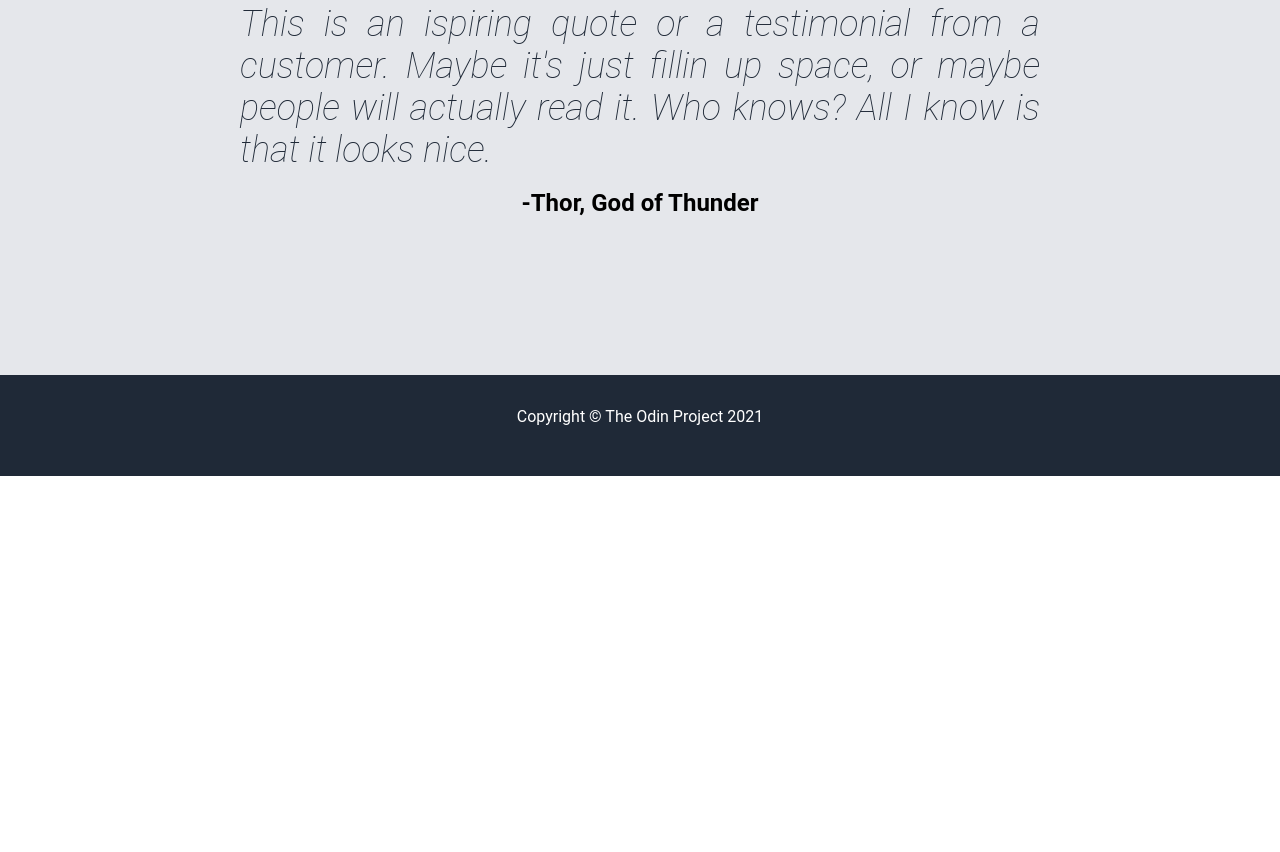
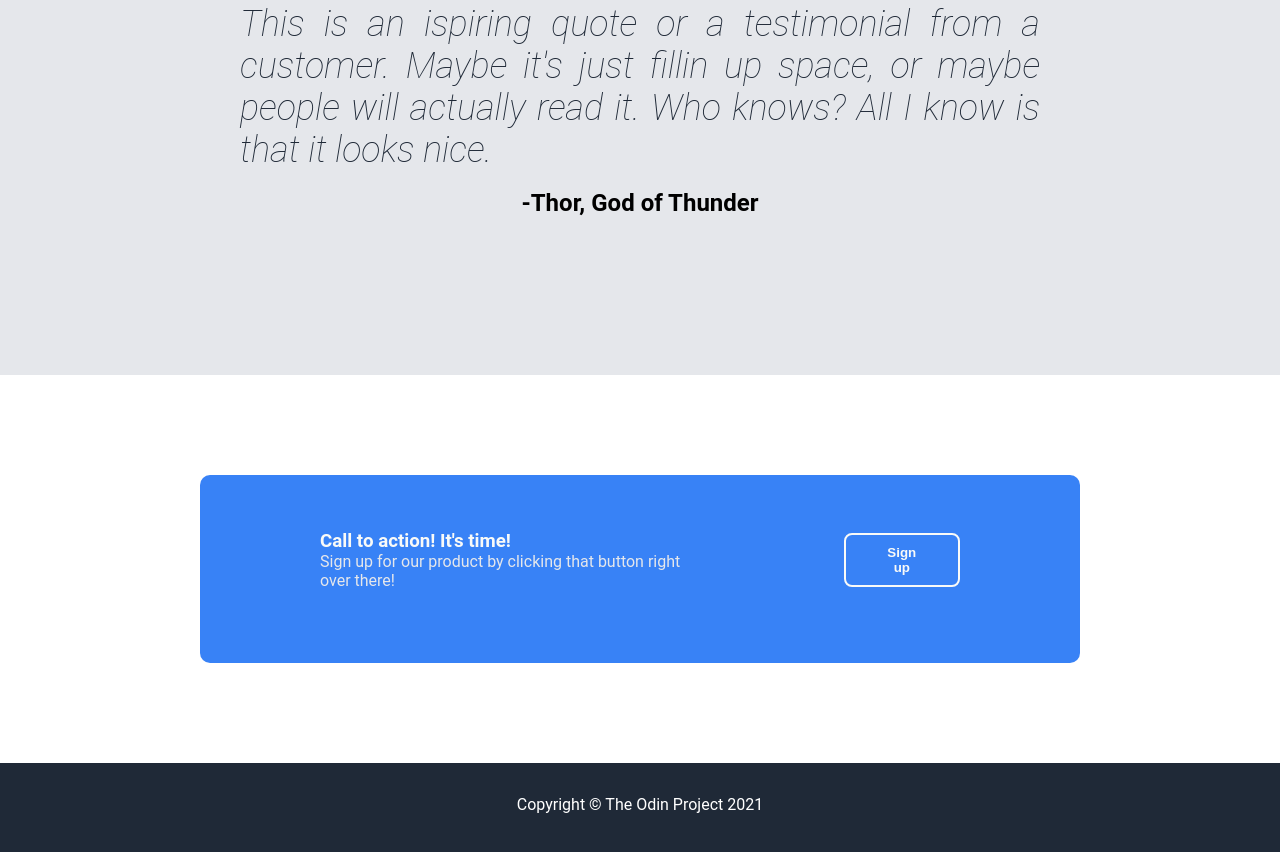
Before and after one commit to MilanArnaut/landing-page, a plain HTML site: page index.html in a window 1280 px wide. Shown: the part 1277-2129 px from the top of the page. Before the commit the page ends 1753 px from the top, so only its background shows below. Drawn offline with Linux system fonts and the light colour scheme.

Commit message:
Added sign up section and styled it properly

```diff
--- a/index.html
+++ b/index.html
@@ -59,6 +59,14 @@
         </div>
     </div>
 
+    <div class="signup-section">
+        <div class="signup-section-text">
+            <h3>Call to action! It's time!</h3>
+            <p>Sign up for our product by clicking that button right over there!</p>
+        </div>
+        <button>Sign up</button>
+    </div>
+
     <footer>
         <p>Copyright © The Odin Project 2021</p>
     </footer>
--- a/styles.css
+++ b/styles.css
@@ -151,3 +151,31 @@ footer {
     font-size: 24px;
     font-weight: bold;
 }
+
+.signup-section {
+    background-color: #3882f6;
+    display: flex;
+    justify-content: center;
+    align-items: center;
+    gap: 160px;
+    padding: 55px 120px;
+    margin: 100px 200px;
+    border-radius: 10px;
+}
+
+.signup-section-text h3 {
+    color: #f9faf8;
+}
+
+.signup-section-text p {
+    color: #e5e7eb;
+}
+
+.signup-section button {
+    background-color: #3882f6;
+    color: #f9faf8;
+    border: 2px solid #f9faf8;
+    border-radius: 8px;
+    padding: 10px 36px;
+    font-weight: bold;
+}
```
Also changed, not shown: 1 other file.
